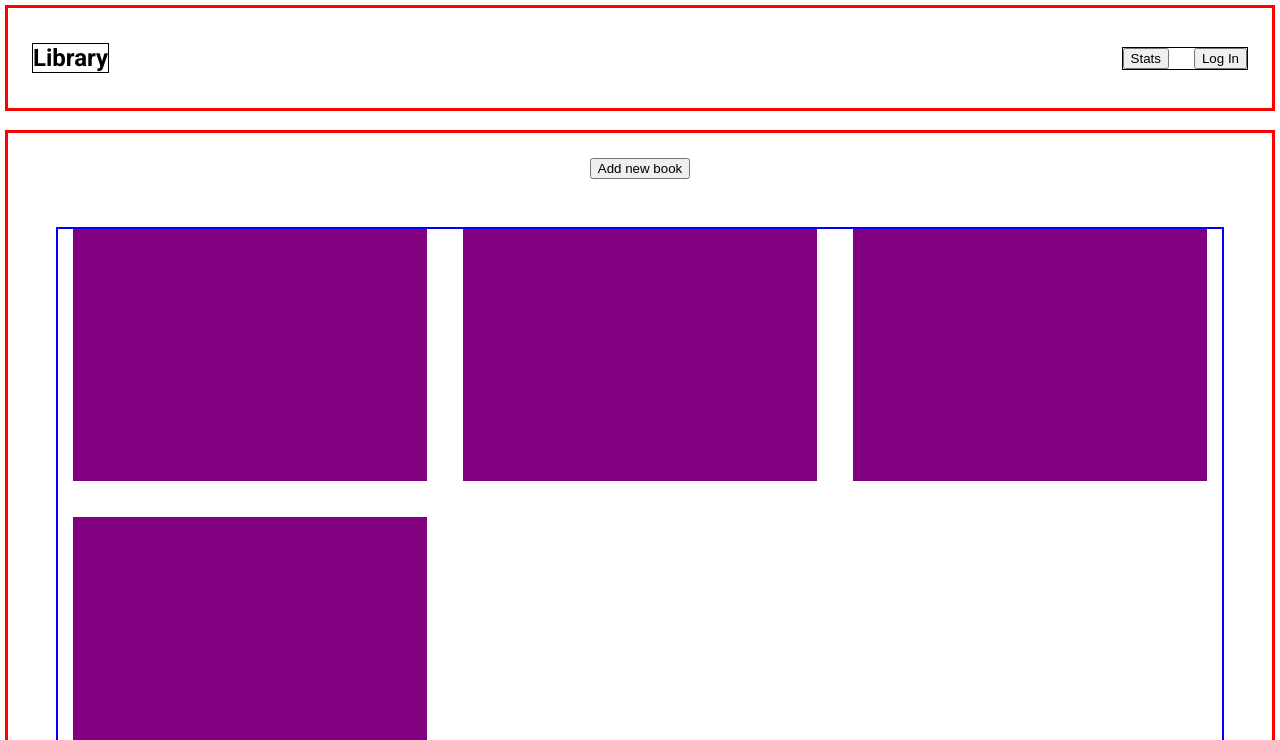
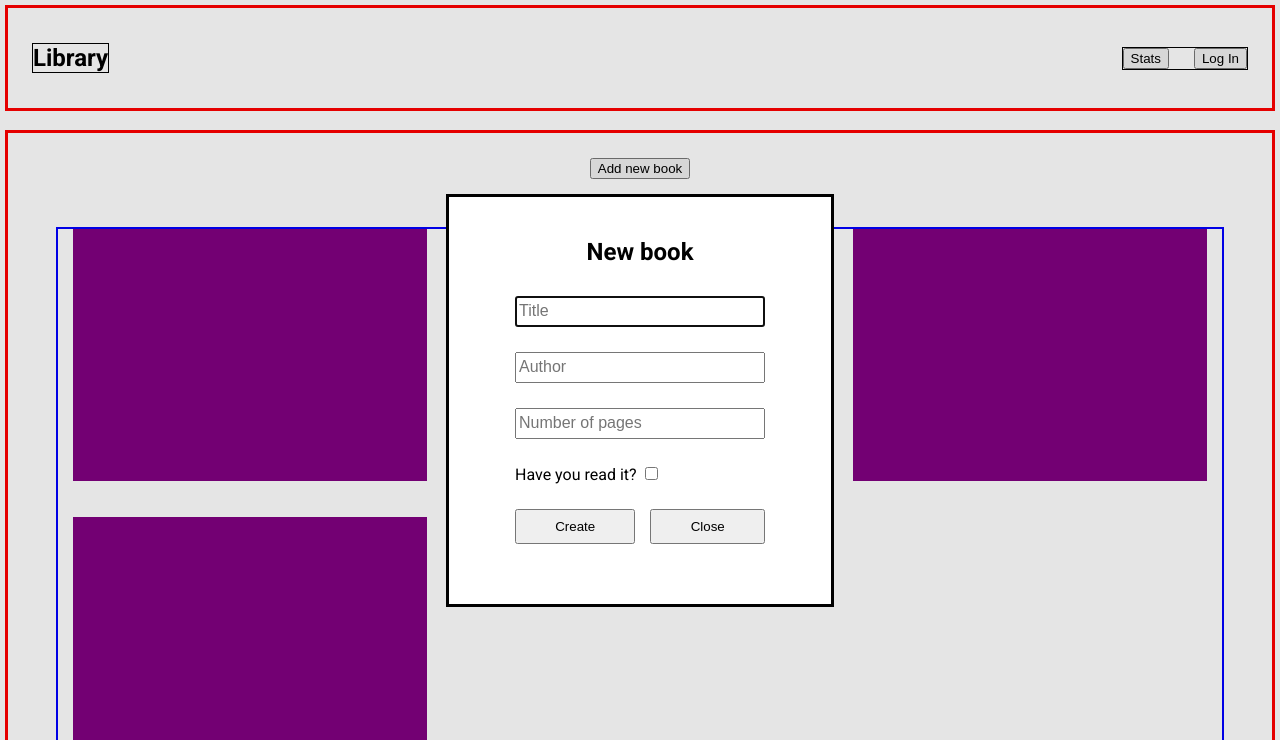
Before and after one commit to albertng94/Library, a plain HTML site: page index.html in a window 1280 px wide. Both pictures are taken after a click on the button "Add new book". Shown: the top 740 px of the page. Drawn offline with Linux system fonts and the light colour scheme.

Commit message:
Add "create-new-book" modal dialog
Created a modal dialog that is opened whenever the user clicks the
"Add new book" button. It has been given some basic styling.
The modal contains the a form for the user to complete with the book's
information (title, author, number of pages, and if it was read).
Two buttons are created, "Create" will be used in the future to gather
the user's data and store it in the script. "Close" triggers an event
that closes the modal dialog.

```diff
--- a/css/style.css
+++ b/css/style.css
@@ -76,3 +76,40 @@ body {
     height: 25px;
     width: 25px;
 }
+
+/* Dialog Form Styling */
+
+#book-dialog {
+    height: 350px;
+    width: 250px;
+    padding: 0 50px;
+    position: relative;
+}
+
+#book-dialog > h2 {
+    margin-top: 25px;
+    margin-bottom: 30px;
+    text-align: center;
+}
+
+#inputs-div {
+    display: flex;
+    flex-direction: column;
+    gap: 25px;
+}
+
+#inputs-div > input {
+    height: 25px;
+    font-size: 16px;
+}
+
+#Create-close-div {
+    display: flex;
+    justify-content: center;
+    gap: 15px;
+}
+
+#Create-close-div > button {
+    flex-grow: 1;
+    height: 35px;
+}
--- a/index.html
+++ b/index.html
@@ -19,7 +19,7 @@
     </div>
 
     <div id="main-content">
-        <button>Add new book</button>
+        <button id="new-book-button">Add new book</button>
         <div id="grid">
             <div class="grid-item"></div>
             <div class="grid-item"></div>
@@ -32,5 +32,26 @@
         <p>Created by albertngdev</p>
         <img src="" alt="">
     </div>
+
+    <dialog id="new-book-dialog">
+        <form id="book-dialog" method="dialog">
+            <h2>New book</h2>
+            <div id="inputs-div">
+                <input type="text" name="title" placeholder="Title" id="title" required>
+                <input type="text" name="author" placeholder="Author" id="author" required>
+                <input type="text" name="pages" placeholder="Number of pages" id="pages" required>
+                <div>
+                    <label for="read">Have you read it?</label>
+                    <input type="checkbox" name="read" id="read">
+                </div>
+                <div id="Create-close-div">
+                    <button type="button" id="submit-book">Create</button>
+                    <button type="button" id="close-book">Close</button>
+                </div>
+            </div>
+        </form>
+    </dialog>
+
 </body>
+<script src="./script.js" defer></script>
 </html>
--- a/script.js
+++ b/script.js
@@ -0,0 +1,24 @@
+// Open and close new book dialog box
+
+const addNewBookButton = document.getElementById("new-book-button");
+const bookDialog = document.getElementById("new-book-dialog");
+const closeBook = document.getElementById("close-book");
+
+addNewBookButton.addEventListener("click", () => {
+    console.log("modal opened");
+    bookDialog.showModal();
+});
+
+closeBook.addEventListener("click", () => {
+    bookDialog.close();
+});
+
+
+// Function to create new books:
+
+function book(title, author, pages, read) {
+    this.title = title;
+    this.author = author;
+    this.pages = pages;
+    this.read = read;
+}
```
